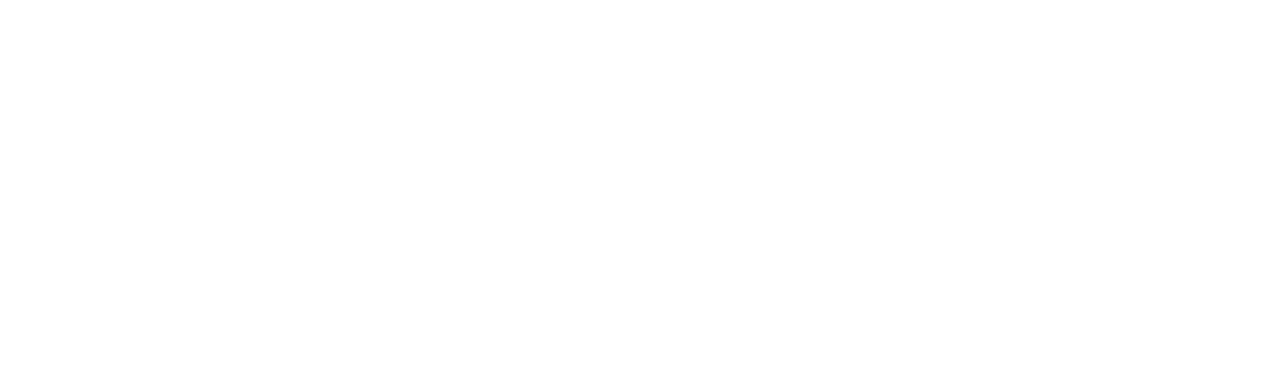
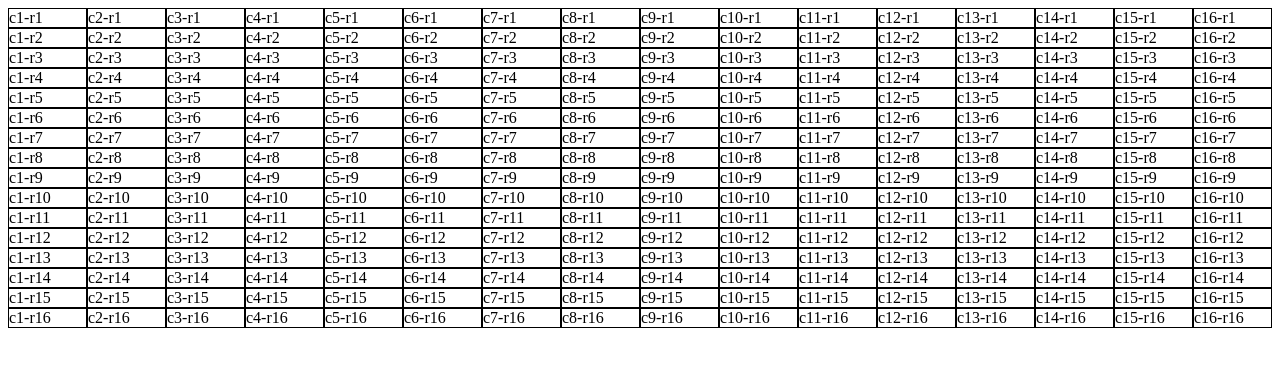
Before and after one commit to BradMJ/etch-a-sketch, a plain HTML site: page index.html in a window 1280 px wide. Drawn offline with Linux system fonts and the light colour scheme.

Commit message:
Add html container, js grid, and some styles

```diff
--- a/index.html
+++ b/index.html
@@ -8,6 +8,6 @@
     </head>
 
     <body>
-
+        <div id="container"></div>
     </body>
 </html>
--- a/script.js
+++ b/script.js
@@ -0,0 +1,20 @@
+const columns = 16;
+const rows = 16;
+
+const container = document.getElementById('container');
+const createDiv = document.createElement('div');
+
+const grid = document.createElement('div');
+grid.className = 'grid';
+for (let c = 0; c < columns; c++) {
+    const column = document.createElement('div');
+    column.className = 'column';
+    for (let r = 0; r < rows; r++) {
+        const row = document.createElement('div');
+        row.className = 'row';
+        row.textContent = ('c') + (c + 1) + '-' + ('r') + (r + 1);
+        column.appendChild(row);
+    }
+    grid.appendChild(column);
+}
+container.appendChild(grid);
--- a/styles.css
+++ b/styles.css
@@ -0,0 +1,12 @@
+.grid {
+    display: flex;
+    box-sizing: border-box;
+}
+
+.column {
+    flex: 1;
+}
+
+.row {
+    border: 1px solid black;
+}
```
